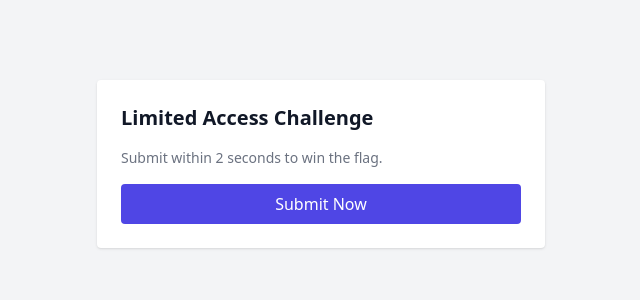
After one commit to LOCOtac/cyber-scavenger-hunt, a Flask app: page /limited-access in a window 1280 px wide. The commit adds this page. Shown: the top 300 px of the page, without its empty margins (319-959 px from the left). Run offline with Flask 3, Linux system fonts and the light colour scheme; some libraries are stand-ins or nearby versions.

Commit message:
added limited access challange

```diff
--- a/app.py
+++ b/app.py
@@ -10,6 +10,7 @@ from openai import OpenAI
 from dotenv import load_dotenv
 from db import save_submission, get_leaderboard, reset_leaderboard, init_db, reset_leaderboard as reset_leaderboard_data
 from db import get_player_by_name, get_player_by_id, create_player
+import time
 
 init_db()
 
@@ -50,6 +51,7 @@ VALID_FLAGS = {
     "FLAG-GRAPHQLPWNED": 30,
     "FLAG-HIDDENREVIEW999": 25,
     "FLAG-ADM1NSECRET": -10,
+    "FLAG-SESSIONRACE": 35,
 
 
 }
@@ -624,6 +626,20 @@ def admin_login():
     return render_template("honeypot.html", message=message)
 
 
+
+@app.route("/limited-access", methods=["GET", "POST"])
+def limited_access():
+    if request.method == "POST":
+        start_time = session.get("start_time")
+        if start_time and time.time() - start_time < 2:  # Less than 2 seconds
+            flag = "FLAG-SESSIONRACE"
+            return render_template("limited_access.html", flag=flag)
+        else:
+            return render_template("limited_access.html", error="⏳ Too slow! Try again.")
+    else:
+        session["start_time"] = time.time()
+        return render_template("limited_access.html")
+
 if __name__ == "__main__":
     port = int(os.environ.get("PORT", 5000))
     app.run(host="0.0.0.0", port=port)
--- /dev/null
+++ b/templates/limited_access.html
@@ -0,0 +1,31 @@
+<!DOCTYPE html>
+<html lang="en">
+<head>
+  <meta charset="UTF-8">
+  <title>Limited Access</title>
+  <script src="https://cdn.tailwindcss.com"></script>
+</head>
+<body class="bg-gray-100 dark:bg-gray-900 text-gray-900 dark:text-white font-sans">
+
+  <div class="max-w-md mx-auto mt-20 bg-white dark:bg-gray-800 p-6 rounded shadow">
+    <h2 class="text-xl font-bold mb-4">Limited Access Challenge</h2>
+    <p class="text-gray-500 dark:text-gray-400 text-sm mb-4">
+      Submit within 2 seconds to win the flag.
+    </p>
+    <form method="POST">
+      <button type="submit" class="bg-indigo-600 text-white px-4 py-2 rounded hover:bg-indigo-500 w-full">Submit Now</button>
+    </form>
+
+    {% if flag %}
+      <div class="mt-4 font-mono bg-green-200 dark:bg-green-700 p-3 rounded">
+        {{ flag }}
+      </div>
+    {% elif error %}
+      <div class="mt-4 font-mono bg-red-200 dark:bg-red-700 p-3 rounded">
+        {{ error }}
+      </div>
+    {% endif %}
+  </div>
+
+</body>
+</html>
--- a/templates/storefront.html
+++ b/templates/storefront.html
@@ -40,7 +40,7 @@
     <div class="flex space-x-6 text-sm">
       {% if session.get('name') %}
         <span class="text-indigo-400">Hi, {{ session['name'] }}</span>
-        <span class="text-green-400">| You have {{ 26 - (session['solved']|length) }} flags left</span>
+        <span class="text-green-400">| You have {{ 27 - (session['solved']|length) }} flags left</span>
         <a href="/auth/logout" class="text-indigo-700 dark:text-indigo-300 hover:underline">Logout</a>
       {% else %}
         <a href="/register" class="text-indigo-700 dark:text-indigo-300 hover:underline">Register</a>
```
